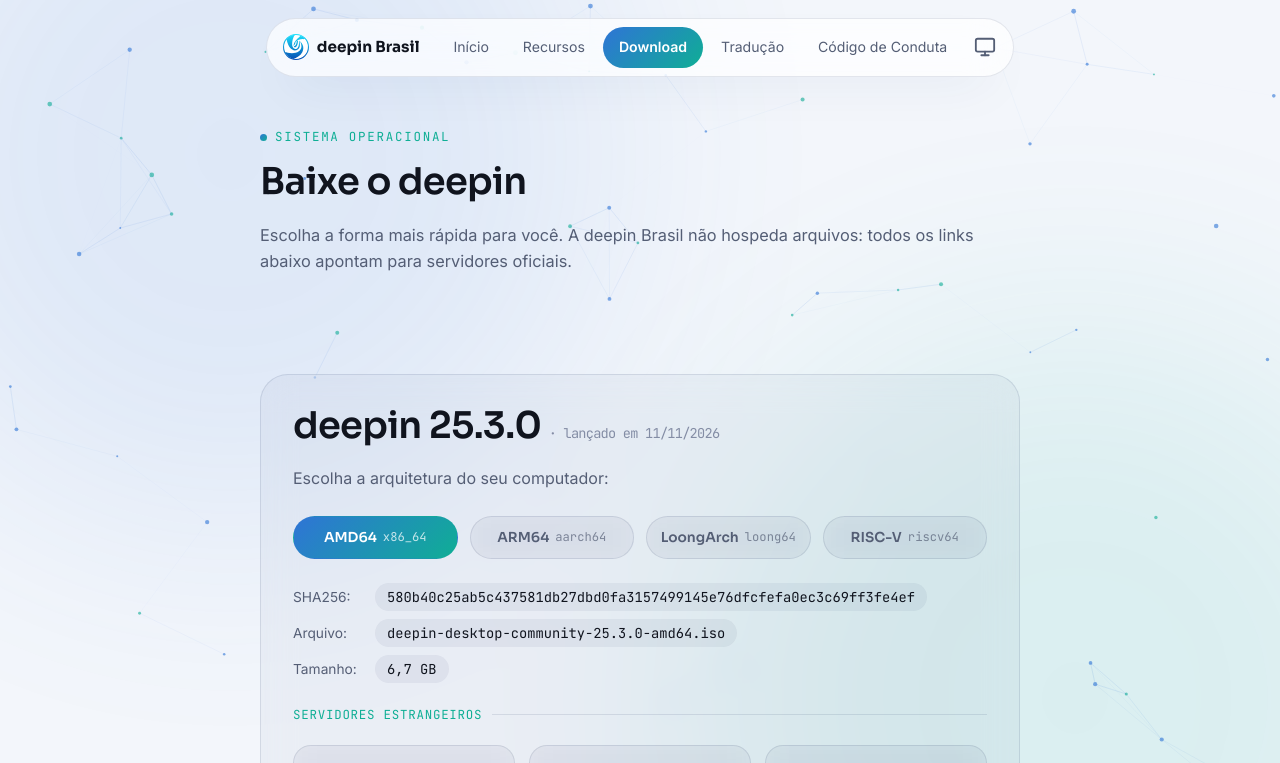
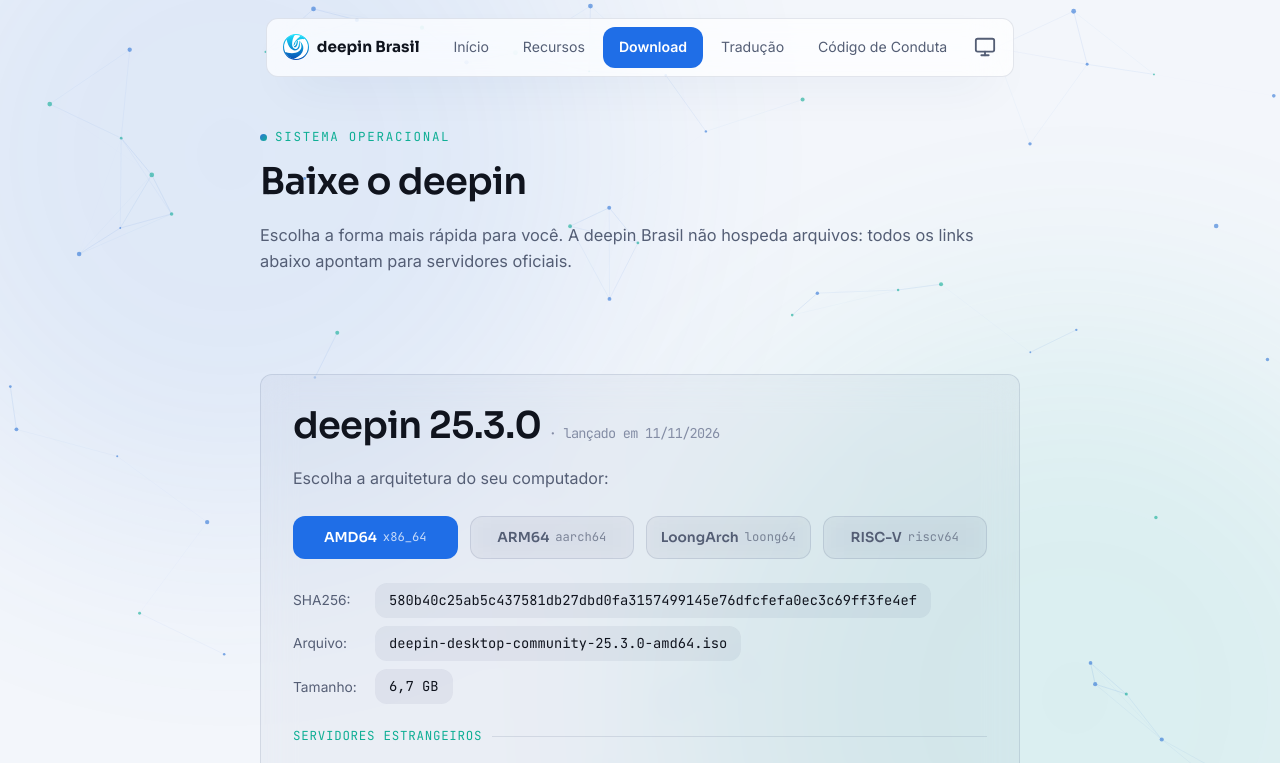
Before and after one commit to deepinbrasil/deepinbrasil.github.io, a plain HTML site: page download.html in a window 1280 px wide. Shown: the top 763 px of the page. Drawn offline with Linux system fonts and the light colour scheme.

Commit message:
Add files via upload

```diff
--- a/style.css
+++ b/style.css
@@ -17,15 +17,17 @@
   --accent-blue-rgb: 63, 142, 240;
   --accent-teal-rgb: 51, 224, 196;
   --accent-gradient: linear-gradient(135deg, #3f8ef0 0%, #33e0c4 100%);
+  --hl: #1f6ee7;
+  --hl-rgb: 31, 110, 231;
   --accent-gradient-soft: linear-gradient(135deg, rgba(var(--accent-blue-rgb), 0.16) 0%, rgba(var(--accent-teal-rgb), 0.16) 100%);
   --hover-tint: rgba(255, 255, 255, 0.07);
   --dock-bg: rgba(16, 20, 29, 0.66);
   --dropdown-bg: rgba(16, 20, 29, 0.9);
   --code-bg: rgba(255, 255, 255, 0.06);
   --code-text: #d3e6ff;
-  --on-accent: #06111b;
-  --radius-lg: 28px;
-  --radius-md: 18px;
+  --on-accent: #ffffff;
+  --radius-lg: 12px;
+  --radius-md: 12px;
   --radius-sm: 12px;
   --shadow-soft: 0 20px 60px -20px rgba(0, 0, 0, 0.6);
   --font-display: "Sora", "Segoe UI", sans-serif;
@@ -48,6 +50,8 @@
   --accent-blue-rgb: 47, 116, 214;
   --accent-teal-rgb: 15, 174, 149;
   --accent-gradient: linear-gradient(135deg, #2f74d6 0%, #0fae95 100%);
+  --hl: #1f6ee7;
+  --hl-rgb: 31, 110, 231;
   --accent-gradient-soft: linear-gradient(135deg, rgba(var(--accent-blue-rgb), 0.12) 0%, rgba(var(--accent-teal-rgb), 0.12) 100%);
   --hover-tint: rgba(20, 40, 80, 0.05);
   --dock-bg: rgba(255, 255, 255, 0.72);
@@ -57,7 +61,6 @@
   --on-accent: #ffffff;
   --shadow-soft: 0 20px 50px -26px rgba(30, 60, 110, 0.28);
 }
-
 
 * { box-sizing: border-box; }
 
@@ -279,7 +282,7 @@ p {
   padding: 8px;
   background: var(--dock-bg);
   border: 1px solid var(--border-glass);
-  border-radius: 999px;
+  border-radius: 12px;
   backdrop-filter: blur(22px) saturate(140%);
   -webkit-backdrop-filter: blur(22px) saturate(140%);
   box-shadow: var(--shadow-soft);
@@ -358,7 +361,7 @@ p {
 
 .dock-item {
   padding: 9px 16px;
-  border-radius: 999px;
+  border-radius: 12px;
   font-size: 0.88rem;
   color: var(--text-muted);
   white-space: nowrap;
@@ -368,7 +371,7 @@ p {
 .dock-item:hover { color: var(--text); background: var(--hover-tint); }
 .dock-item.active {
   color: var(--on-accent);
-  background: var(--accent-gradient);
+  background: var(--hl);
   font-weight: 600;
 }
 
@@ -379,7 +382,7 @@ p {
   justify-content: center;
   gap: 8px;
   padding: 13px 26px;
-  border-radius: 999px;
+  border-radius: 12px;
   font-family: var(--font-display);
   font-weight: 600;
   font-size: 0.92rem;
@@ -390,11 +393,11 @@ p {
 .btn:hover { transform: translateY(-2px); }
 
 .btn-primary {
-  background: var(--accent-gradient);
+  background: var(--hl);
   color: var(--on-accent);
-  box-shadow: 0 12px 30px -10px rgba(var(--accent-blue-rgb), 0.55);
+  box-shadow: 0 12px 30px -10px rgba(var(--hl-rgb), 0.55);
 }
-.btn-primary:hover { box-shadow: 0 16px 36px -8px rgba(var(--accent-teal-rgb), 0.55); }
+.btn-primary:hover { box-shadow: 0 16px 36px -8px rgba(var(--hl-rgb), 0.55); }
 
 .btn-ghost {
   background: var(--surface-glass);
@@ -546,7 +549,7 @@ p {
   padding: 10px 18px;
   width: 100%;
   justify-content: flex-start;
-  border-radius: 999px;
+  border-radius: 12px;
   background: var(--surface-glass);
   border: 1px solid var(--border-glass);
   backdrop-filter: blur(16px) saturate(140%);
@@ -686,7 +689,7 @@ p {
 pre {
   background: var(--bg-elevated);
   border: 1px solid var(--border-glass);
-  border-radius: 999px;
+  border-radius: 12px;
   padding: 18px 26px;
   overflow-x: auto;
   font-family: var(--font-mono);
@@ -702,7 +705,7 @@ code {
   font-size: 0.86rem;
   background: var(--code-bg);
   padding: 3px 12px;
-  border-radius: 999px;
+  border-radius: 12px;
 }
 pre code { background: none; padding: 0; border-radius: 0; }
 
@@ -719,7 +722,7 @@ pre code { background: none; padding: 0; border-radius: 0; }
   flex: 1;
   min-width: 140px;
   padding: 12px 18px;
-  border-radius: 999px;
+  border-radius: 12px;
   border: 1px solid var(--border-glass);
   background: var(--surface-glass);
   backdrop-filter: blur(14px);
@@ -739,7 +742,7 @@ pre code { background: none; padding: 0; border-radius: 0; }
 .arch-tab span.sub { font-family: var(--font-mono); font-weight: 400; font-size: 0.76rem; opacity: 0.7; }
 .arch-tab:hover { color: var(--text); border-color: rgba(var(--accent-blue-rgb), 0.4); }
 .arch-tab.active {
-  background: var(--accent-gradient);
+  background: var(--hl);
   color: var(--on-accent);
   border-color: transparent;
 }
@@ -979,3 +982,21 @@ p.mb-0, .mb-0 { margin-bottom: 0; }
 
 /* Espaçamento extra entre o texto descritivo e os cards (Recursos) */
 .page-features .section-head { margin-bottom: 3rem; }
+
+/* =========================================================
+   Raio de borda unificado (12px) nos elementos selecionados.
+   Cores e demais propriedades não são alteradas.
+   ========================================================= */
+.dock-item,
+.btn,
+.social-card,
+.arch-tab,
+
+pre,
+code { border-radius: 12px; }
+
+/* Campos SHA256 / Arquivo / Tamanho: caixa mais alta, para o raio de 12px ficar proporcional */
+.meta-row code { padding: 8px 14px; line-height: 1.4; }
+
+/* Caixas de comando com a mesma altura do botão Copiar ao lado */
+.cmd-row pre { height: 35px; padding: 0 16px; display: flex; align-items: center; }
```
